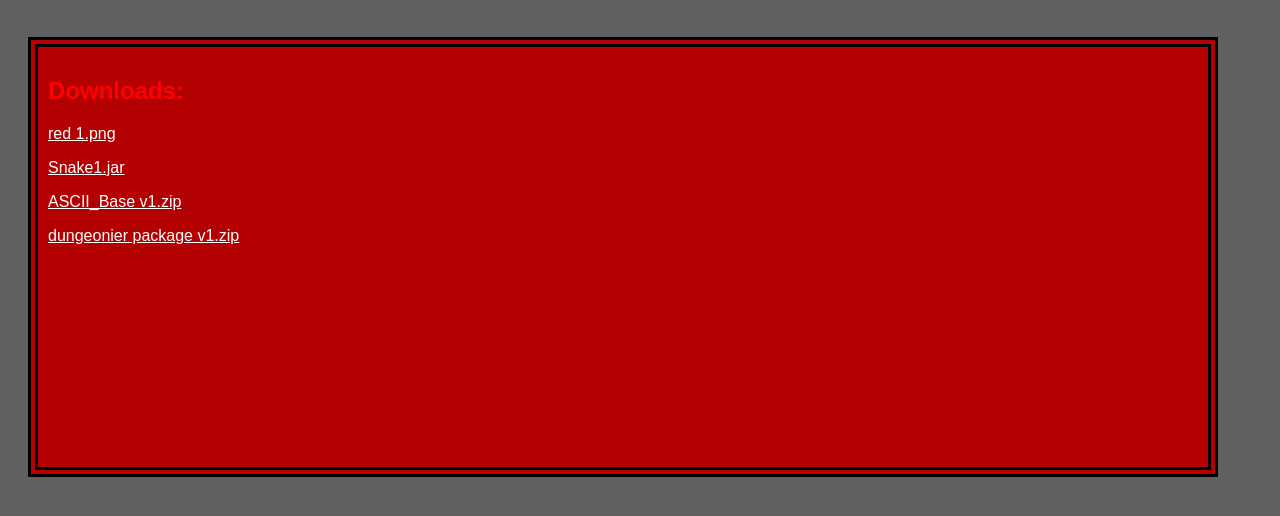
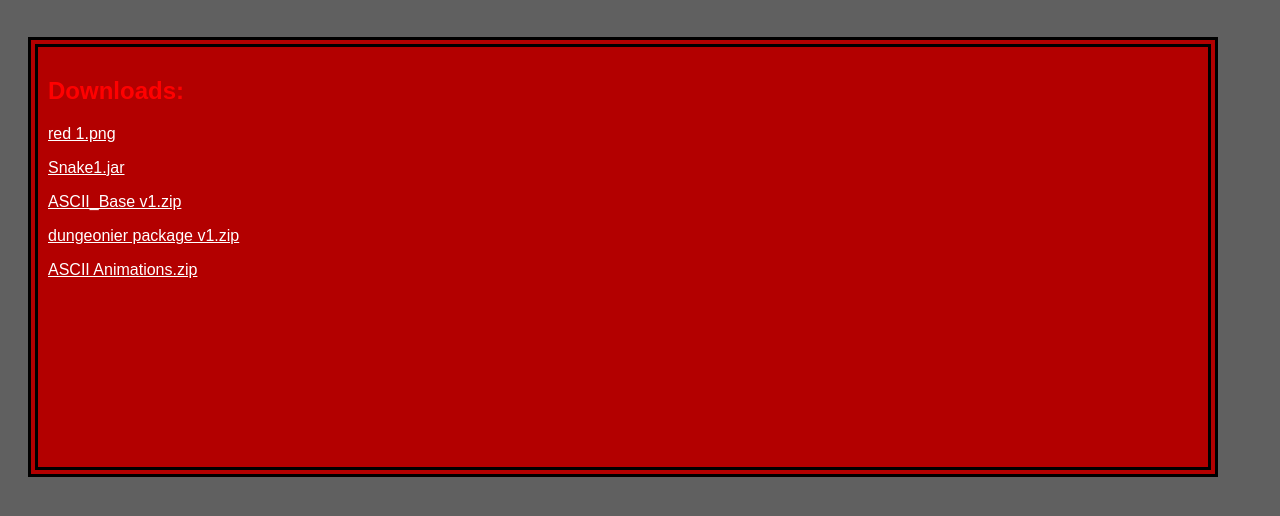
Before and after one commit to Braveheart570/Braveheart570.github.io, a plain HTML site: page ra_html/ra_downloads.html in a window 1280 px wide. Shown: the part 206-722 px from the top of the page. Drawn offline with Linux system fonts and the light colour scheme.

Commit message:
commited

```diff
--- a/ra_html/ra_downloads.html
+++ b/ra_html/ra_downloads.html
@@ -31,6 +31,9 @@
 			<p><a href="../ra_download/ASCII_Base v1.zip" download>ASCII_Base v1.zip</a></p>
 
 			<p><a href="../ra_download/dungeonier package v1.zip" download>dungeonier package v1.zip</a></p>
+			<p><a href="../ra_download/ASCII Animations.zip" download>ASCII Animations.zip</a></p>
+
+
 
 
 		</div>
```
Also changed, not shown: 1 other file.
